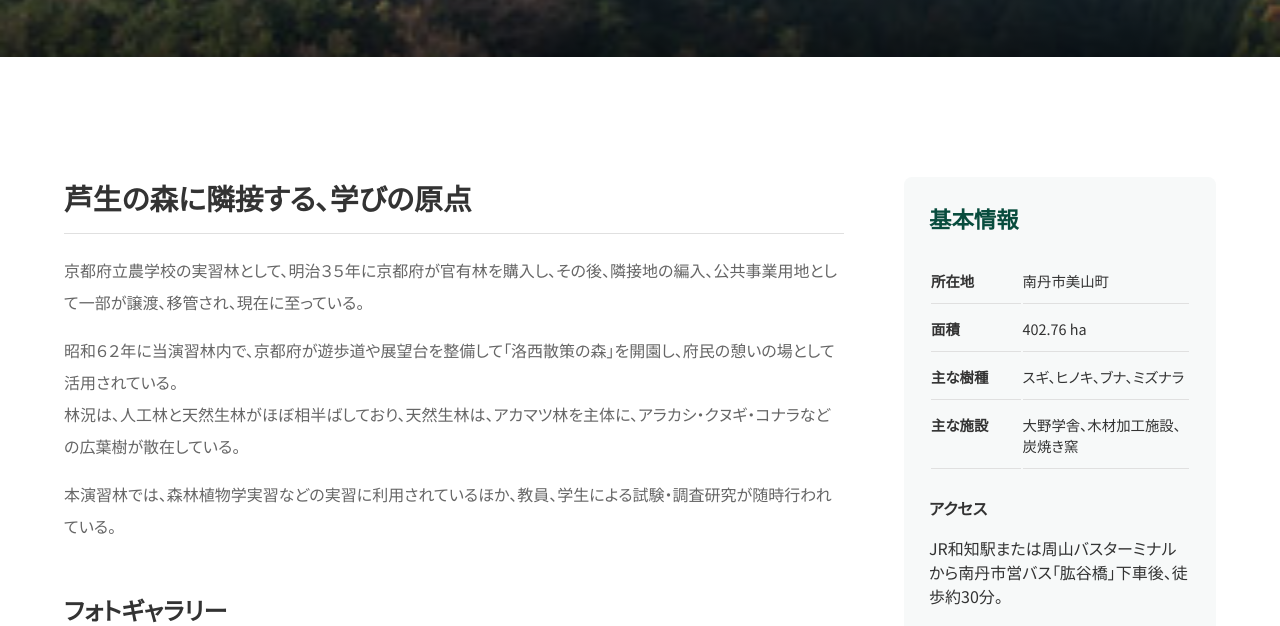
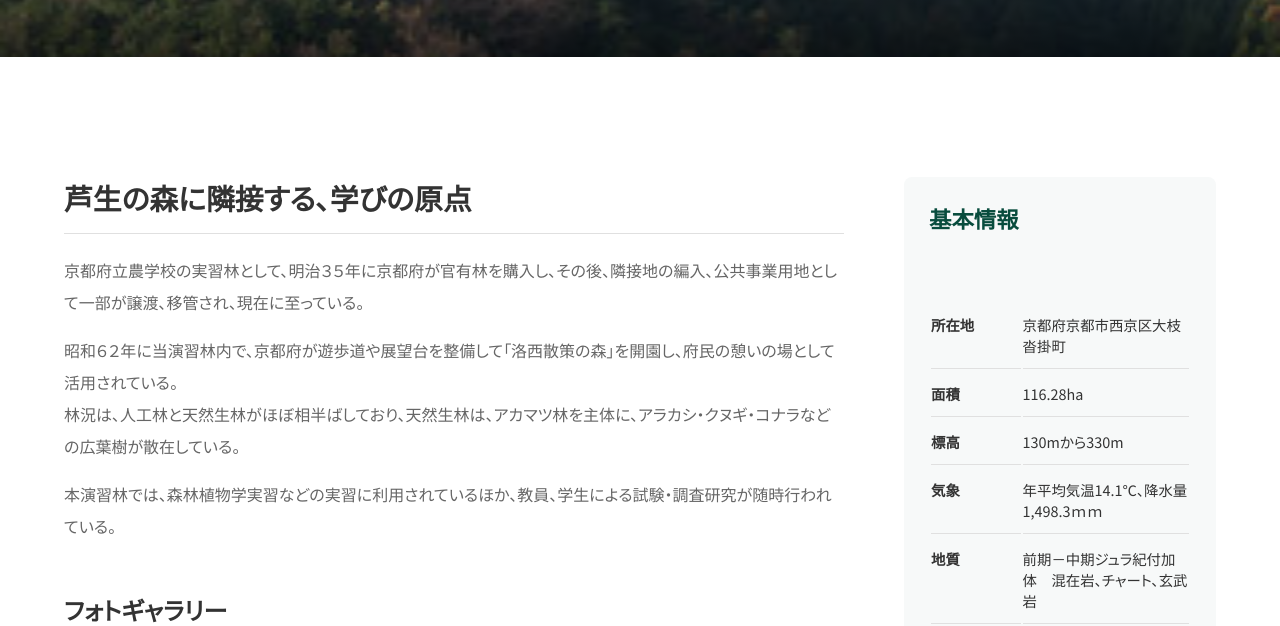
Before and after one commit to lover-of-the-forest/universityforest, a plain HTML site: page ooe.html in a window 1280 px wide. Shown: the part 350-976 px from the top of the page. Drawn offline with Linux system fonts and the light colour scheme.

Commit message:
Update ooe.html

```diff
--- a/ooe.html
+++ b/ooe.html
@@ -84,14 +84,15 @@
                         <h3>基本情報</h3>
                         <table>
                             <tbody>
-                                <tr><th>所在地</th><td>南丹市美山町</td></tr>
-                                <tr><th>面積</th><td>402.76 ha</td></tr>
-                                <tr><th>主な樹種</th><td>スギ、ヒノキ、ブナ、ミズナラ</td></tr>
-                                <tr><th>主な施設</th><td>大野学舎、木材加工施設、炭焼き窯</td></tr>
+ <tr><th>所在地</th><td>京都府京都市西京区大枝沓掛町</td></tr>
+                                <tr><th>面積</th><td>116.28ha</td></tr>
+                                <tr><th>標高</th><td>130mから330m</td></tr>
+                                <tr><th>気象</th><td>年平均気温14.1℃、降水量1,498.3ｍｍ</td></tr>
+                    　　　　　　 <tr><th>地質</th><td>前期－中期ジュラ紀付加体　混在岩、チャート、玄武岩</td></tr>
                             </tbody>
                         </table>
                         <h4>アクセス</h4>
-                        <p>JR和知駅または周山バスターミナルから南丹市営バス「肱谷橋」下車後、徒歩約30分。</p>
+                        <p>京都府立大学から車で、24km、約50分で演習林に到着する。京阪京都交通バスを利用すると、京都駅前、または桂駅東口から国道９号線の沓掛西口、または老の坂峠で下車すれば、そこから演習林である。（京都駅から約50分）</p>
                     </div>
                 </aside>
             </div>
```
